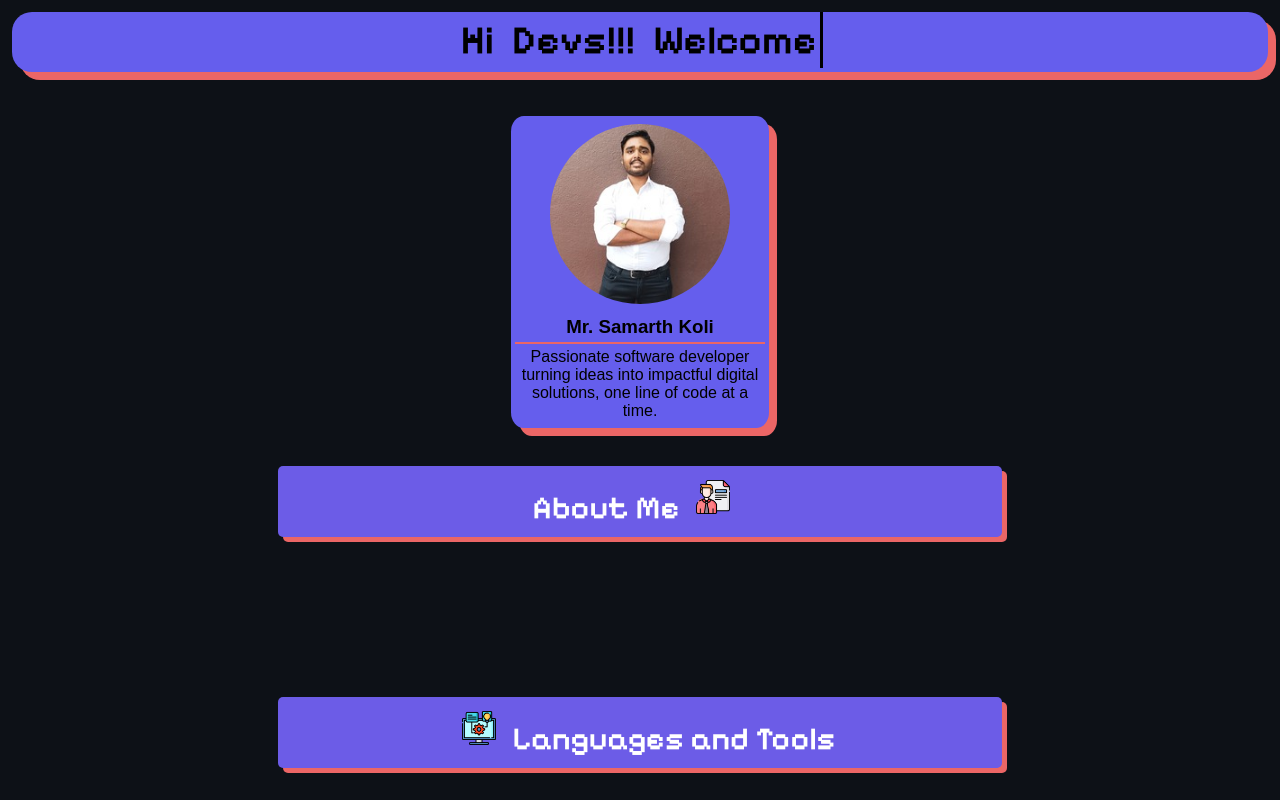
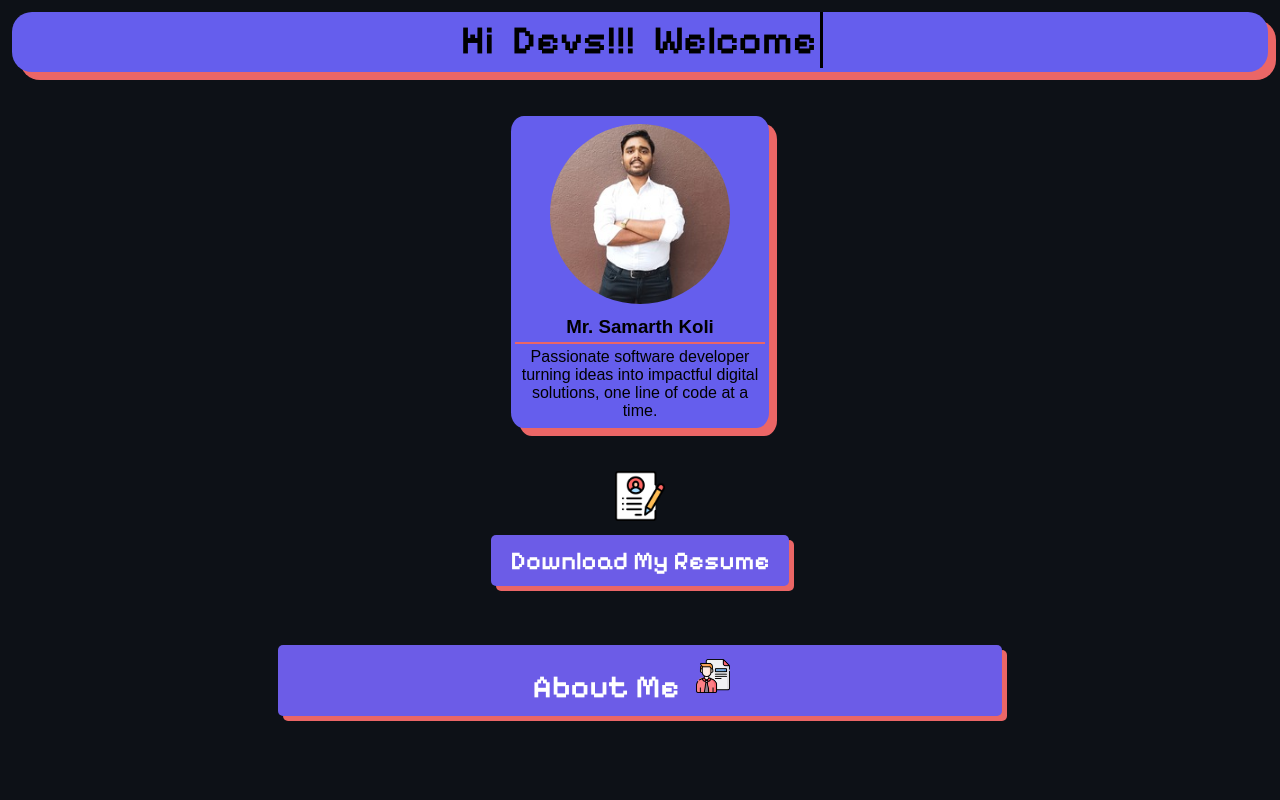
Before and after one commit to SamarthKoli/My-Portfolio, a React (Vite) app: page / in a window 1280 px wide. Shown: the top 800 px of the page. Built offline with nearby package versions, Linux system fonts and the light colour scheme.

Commit message:
ResumeDonwloader functionality added

```diff
--- a/src/App.jsx
+++ b/src/App.jsx
@@ -3,12 +3,14 @@ import Footer from './footer.jsx';
 import Profile from './profile.jsx';
 import AboutMeButton from './InfoContainer.jsx';
 import ContactMe from './ContactMe.jsx';
+import ResumeDownloader from './ResumeDownloader.jsx';
 function App() {
  return(
 
   <>
   <Header></Header>
   <Profile></Profile>
+  <ResumeDownloader></ResumeDownloader>
   <AboutMeButton></AboutMeButton>
   <ContactMe></ContactMe>
   <Footer></Footer>
--- /dev/null
+++ b/src/ResumeDownloader.jsx
@@ -0,0 +1,34 @@
+
+import resume from '/MyResume.pdf'
+import resumeImg from '/resume.png'
+function ResumeDownloader(){
+
+    function handleClick(){
+        const filepath=resume
+        const a = document.createElement("a");
+        a.href = filepath; // Set the href to the resume file path
+        a.download = "My_Resume.pdf"; // Set the file name for download
+
+        // Append the <a> element to the body
+        document.body.appendChild(a);
+
+        // Trigger the download
+        a.click();
+
+        // Clean up
+        document.body.removeChild(a);
+    }
+
+    return(
+        <div className='ResumeSection'>
+            <img src={resumeImg} alt="Resume" />
+        <button  onClick={handleClick}>
+
+            Download My Resume
+        </button>
+        </div>
+    );
+}
+
+
+export default ResumeDownloader
--- a/src/index.css
+++ b/src/index.css
@@ -347,6 +347,65 @@ body {
 }
 
 
+.ResumeSection{
+  flex-direction: column;
+  display: flex;
+  align-items: center;
+  justify-content: center;
+  margin-top: 20px;
+  padding: 15px 15px;
+}
+
+.ResumeSection button{
+  font-family: "Pixelify Sans", serif;
+  font-optical-sizing: auto;
+  font-weight: 600;
+  font-style: normal;
+  border-radius: 10%;
+  /* width: 60%; */
+  background-color: hsl(196, 61%, 76%);
+  box-shadow: 5px 5px hsl(0, 77%, 66%);
+  border: none;
+  margin: 10px;
+  padding: 10px 20px;
+  background-color: #6c5ce7;
+  color: white;
+  border: none;
+  border-radius: 5px;
+  cursor: pointer;
+  font-size: 1.6rem;
+}
+
+.ResumeSection img{
+
+  width: 50px;
+  transition: transform 0.3s ease;
+}
+
+@keyframes ResumeAnimate {
+  0% { transform: translate(0); }
+  25% { transform: translate(2px, 2px); }
+  50% { transform: translate(5px, 5px); }
+  75% { transform: translate(10px, 10px); }
+  100% { transform: translate(15px, 15px); }
+}
+
+.ResumeSection button:hover img{
+  animation: ResumeAnimate   0.2s linear infinite;
+}
+
+
+@media (max-width: 480px) {
+  .ResumeSection button{
+    font-size: 1rem;
+    width: 150px;
+    height: 60px;
+  }
+}
+
+
+
+
 
 .footer{
     font-family: Arial, Helvetica, sans-serif;
```
Also changed, not shown: public/resume.png (added), 1 other file (tests, documents, lock files or other folders).
